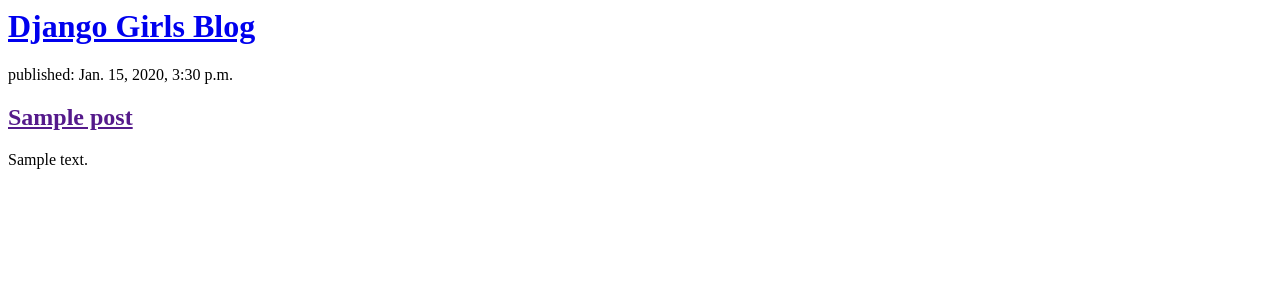
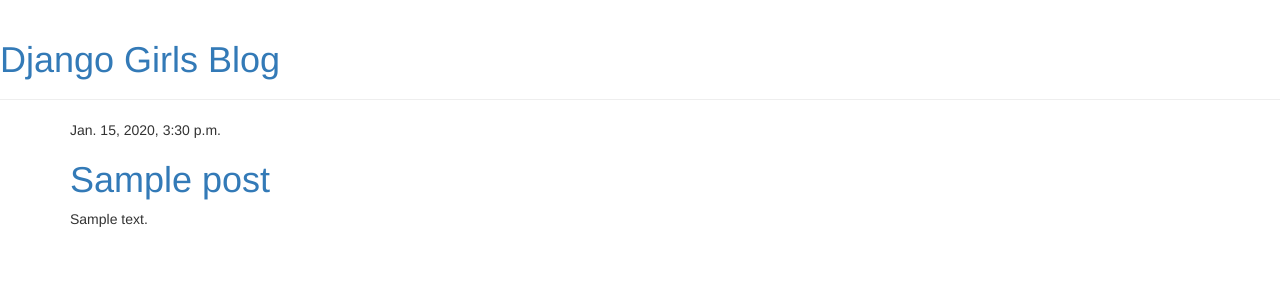
Before and after one commit to rustygit15/my-first-blog, a Django app: template blog/templates/blog/post_list.html in a window 1280 px wide. Shown: the top 300 px of the page. Run offline with Django 3.2, Linux system fonts and the light colour scheme; the template is opened without the code that fills it: values that come from a table or form of the project are taken from there, others are empty; tables that the repository leaves empty hold one stand-in row (values such as "Sample post"); some libraries are stand-ins or nearby versions.

Commit message:
added view and template for detailed blog post as well as css

```diff
--- /dev/null
+++ b/blog/templates/blog/base.html
@@ -0,0 +1,26 @@
+{% load static %}
+<html>
+    <head>
+        <title>Django Girls blog</title>
+        <link rel="stylesheet" href="//maxcdn.bootstrapcdn.com/bootstrap/3.2.0/css/bootstrap.min.css">
+        <link rel="stylesheet" href="//maxcdn.bootstrapcdn.com/bootstrap/3.2.0/css/bootstrap-theme.min.css">
+        <link href='//fonts.googleapis.com/css?family=Lobster&subset=latin,latin-ext' rel='stylesheet' type='text/css'>
+        <link rel="stylesheet" href="{% static 'css/blog.css' %}">
+    </head>
+<body>
+    <div class="page-header">
+        <h1><a href="/">Django Girls Blog</a></h1>
+    </div>
+    <div class="content container">
+        <div class="row">
+            <div class="col-md-8">
+            {% block content %}
+            {% endblock %}
+            </div>
+        </div>
+    </div>
+</body>
+
+
+
+</html>
--- a/blog/templates/blog/post_list.html
+++ b/blog/templates/blog/post_list.html
@@ -1,19 +1,28 @@
+{% extends 'blog/base.html' %}
+
+{% load static %}
 <html>
     <head>
-        <title>Django Girls blog</title>
+
+
+        <link rel="stylesheet" href="//maxcdn.bootstrapcdn.com/bootstrap/3.2.0/css/bootstrap.min.css">
+        <link rel="stylesheet" href="//maxcdn.bootstrapcdn.com/bootstrap/3.2.0/css/bootstrap-theme.min.css">
+        <link href="//fonts.googleapis.com/css?family=Lobster&subset=latin,latin-ext" rel="stylesheet" type="text/css">
+
+        <link rel="stylesheet" href="{% static 'css/blog.css' %}">
     </head>
     <body>
-        <div>
-            <h1><a href="/">Django Girls Blog</a></h1>
+                    {% block content %}
+    {% for post in posts %}
+        <div class="post">
+            <div class="date">
+                {{ post.published_date }}
+            </div>
+<h1><a href="{% url 'post_detail' pk=post.pk %}">{{ post.title }}</a></h1>
+            <p>{{ post.text|linebreaksbr }}</p>
         </div>
+    {% endfor %}
+{% endblock %}
 
-        {% for post in posts %}
-    <div>
-        <p>published: {{ post.published_date }}</p>
-        <h2><a href="">{{ post.title }}</a></h2>
-        <p>{{ post.text|linebreaksbr }}</p>
-    </div>
-{% endfor %}
-
-         </body>
+    </body>
 </html>
--- a/blog/urls.py
+++ b/blog/urls.py
@@ -3,4 +3,6 @@
 
 urlpatterns = [
     path('', views.post_list, name='post_list'),
+    path('post/<int:pk>/', views.post_detail, name='post_detail'),
+
 ]
```
Also changed, not shown: blog/templates/blog/post_detail.html (added, +13 -0 lines), blog/views.py (+7 -0 lines).
